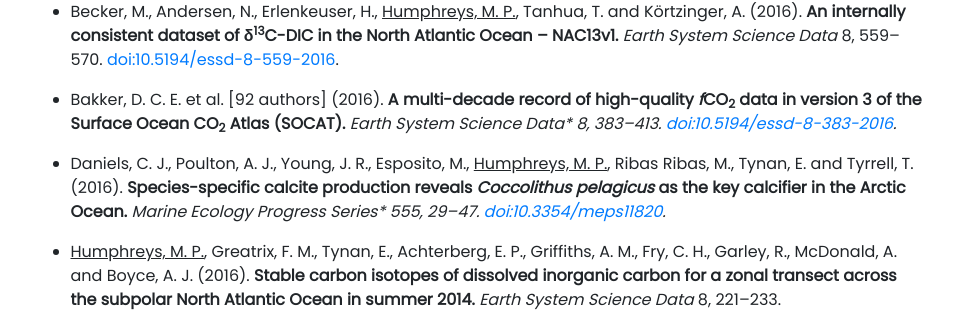
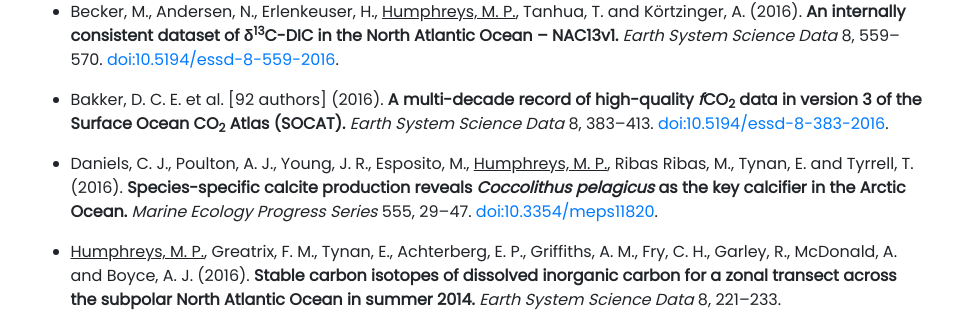
Before and after one commit to mvdh7/mvdh7.github.io, a Jekyll site: the page built from pages/publications.md, in a window 1280 px wide and 900 px high, scrolled down 1272 px. Shown: the part 148-460 px from the top of the window, without its empty margins (162-1115 px from the left). Built offline with Jekyll 4.4.1, drawn with Linux system fonts in a browser that asks for light colours; nearby versions of some CDN libraries; comment, search, counter and statistics services are not loaded; some of the changed text lies outside the part shown.

Commit message:
Final final formatting fixes

```diff
--- a/pages/publications.md
+++ b/pages/publications.md
@@ -40,11 +40,11 @@
 <!--• Linked to datasets: <a href="http://mphumphreys.wordpress.com/pubs/data/#d13cEEL">Humphreys et al. (2014)</a>, <a href="http://mphumphreys.wordpress.com/pubs/data/#d13cUKOA">Humphreys et al. (2014)</a>, <a href="http://mphumphreys.wordpress.com/pubs/data/#d13c302">Humphreys et al. (2015)</a>, <a href="http://mphumphreys.wordpress.com/pubs/data/#becker13c">Becker et al. (2016)</a>
 <span style="display: none;">Bakker, D. C. E., Pfeil, B., Landa, C. S., Metzl, N., O’Brien, K. M., Olsen, A., Smith, K., Cosca, C., Harasawa, S., Jones, S. D., Nakaoka, S.-I., Nojiri, Y., Schuster, U., Steinhoff, T., Sweeney, C., Takahashi, T., Tilbrook, B., Wada, C., Wanninkhof, R., Alin, S. R., Balestrini, C. F., Barbero, L., Bates, N. R., Bianchi, A. A., Bonou, F., Boutin, J., Bozec, Y., Burger, E. F., Cai, W.-J., Castle, R. D., Chen, L., Chierici, M., Currie, K., Evans, W., Featherstone, C., Feely, R. A., Fransson, A., Goyet, C., Greenwood, N., Gregor, L., Hankin, S., Hardman-Mountford, N. J., Harlay, J., Hauck, J., Hoppema, M., <u>Humphreys, M. P.</u>, Hunt, C. W., Huss, B., Ibánhez, J. S. P., Johannessen, T., Keeling, R., Kitidis, V., Körtzinger, A., Kozyr, A., Krasakopoulou, E., Kuwata, A., Landschützer, P., Lauvset, S. K., Lefèvre, N., Lo Monaco, C., Manke, A., Mathis, J. T., Merlivat, L., Millero, F. J., Monteiro, P. M. S., Munro, D. R., Murata, A., Newberger, T., Omar, A. M., Ono, T., Paterson, K., Pearce, D., Pierrot, D., Robbins, L. L., Saito, S., Salisbury, J., Schlitzer, R., Schneider, B., Schweitzer, R., Sieger, R., Skjelvan, I., Sullivan, K. F., Sutherland, S. C., Sutton, A. J., Tadokoro, K., Telszewski, M., Tuma, M., van Heuven, S. M. A. C., Vandemark, D., Ward, B., Watson, A. J. and Xu, S.</span>-->
 
-  * Bakker, D. C. E. et al. [92 authors] (2016). **A multi-decade record of high-quality <i>f</i>CO<sub>2</sub> data in version 3 of the Surface Ocean CO<sub>2</sub> Atlas (SOCAT).** <em>Earth System Science Data* 8, 383–413. <a href="http://dx.doi.org/10.5194/essd-8-383-2016">doi:10.5194/essd-8-383-2016</a>.
+  * Bakker, D. C. E. et al. [92 authors] (2016). **A multi-decade record of high-quality <i>f</i>CO<sub>2</sub> data in version 3 of the Surface Ocean CO<sub>2</sub> Atlas (SOCAT).** *Earth System Science Data* 8, 383–413. <a href="http://dx.doi.org/10.5194/essd-8-383-2016">doi:10.5194/essd-8-383-2016</a>.
 
 <!--• Linked to dataset: <a href="http://mphumphreys.wordpress.com/pubs/data/#socat4">Bakker et al. (2016)</a>-->
 
-  * Daniels, C. J., Poulton, A. J., Young, J. R., Esposito, M., <u>Humphreys, M. P.</u>, Ribas Ribas, M., Tynan, E. and Tyrrell, T. (2016). **Species-specific calcite production reveals _Coccolithus pelagicus_ as the key calcifier in the Arctic Ocean.** <em>Marine Ecology Progress Series* 555, 29–47. <a href="http://dx.doi.org/10.3354/meps11820">doi:10.3354/meps11820</a>.
+  * Daniels, C. J., Poulton, A. J., Young, J. R., Esposito, M., <u>Humphreys, M. P.</u>, Ribas Ribas, M., Tynan, E. and Tyrrell, T. (2016). **Species-specific calcite production reveals _Coccolithus pelagicus_ as the key calcifier in the Arctic Ocean.** *Marine Ecology Progress Series* 555, 29–47. <a href="http://dx.doi.org/10.3354/meps11820">doi:10.3354/meps11820</a>.
 
   * <u>Humphreys, M. P.</u>, Greatrix, F. M., Tynan, E., Achterberg, E. P., Griffiths, A. M., Fry, C. H., Garley, R., McDonald, A. and Boyce, A. J. (2016). **Stable carbon isotopes of dissolved inorganic carbon for a zonal transect across the subpolar North Atlantic Ocean in summer 2014.** *Earth System Science Data* 8, 221–233. <a href="http://dx.doi.org/10.5194/essd-8-221-2016">doi:10.5194/essd-8-221-2016</a>.
 
```
Also changed, not shown: other parts of pages/publications.md (+1 -1 lines).
